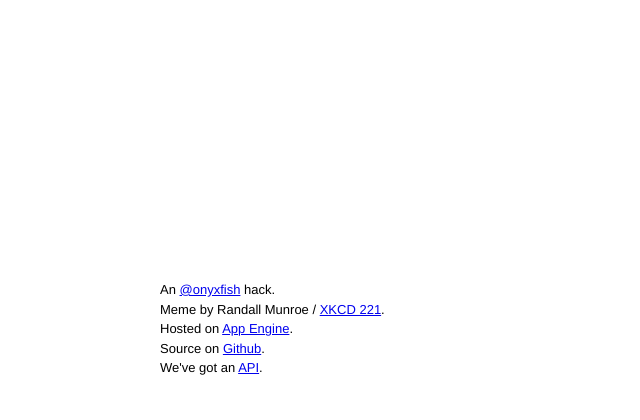
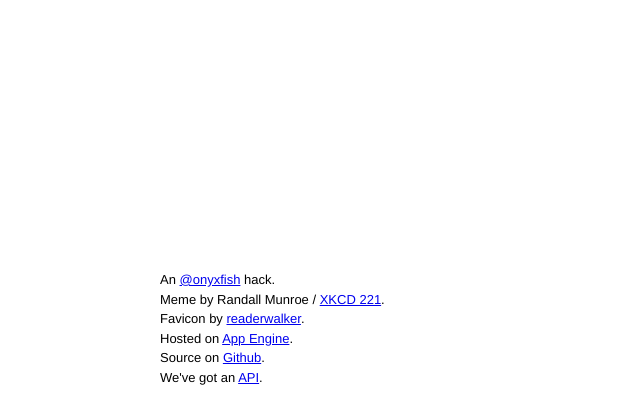
Before and after one commit to onyxfish/fairdiceroll, a Python web app: template templates/home.html in a window 1280 px wide. Shown: the part 400-820 px from the top of the page, without its empty margins (0-640 px from the left). Run offline with Jinja, Linux system fonts and the light colour scheme; the template is opened without the code that fills it, so the values that code supplies are empty; some libraries are stand-ins or nearby versions.

Commit message:
Added photo credit.

```diff
--- a/assets/css/style.css
+++ b/assets/css/style.css
@@ -16,7 +16,7 @@ html, body {
 #header h1 .subhead {font-size: 30px; font-family:monospace;}
 
 #content-wrapper {
-    padding-bottom:140px;
+    padding-bottom:150px;
     width: 960px;
     margin: 0 auto;
 }
@@ -65,7 +65,7 @@ html, body {
 #footer {
     width: 960px;
     margin: 0 auto;
-    margin-top: -140px;
-    height: 140px;
+    margin-top: -150px;
+    height: 150px;
     clear: both;
 }
--- a/templates/base.html
+++ b/templates/base.html
@@ -22,6 +22,7 @@
         <div id="footer">
             An <a href="http://twitter.com/onyxfish">@onyxfish</a> hack.<br />
             Meme by Randall Munroe / <a href="http://xkcd.com/221/">XKCD 221</a>.<br />
+            Favicon by <a href="http://www.flickr.com/photos/readerwalker/5357711327/in/photostream/">readerwalker</a>.<br />
             Hosted on <a href="http://code.google.com/appengine/">App Engine</a>.<br />
             Source on <a href="http://github.com/onyxfish/fairdiceroll">Github</a>.<br />
             We've got an <a href="http://fairdiceroll.com/api/roll?d6=1">API</a>.
```
Also changed, not shown: assets/root/favicon.ico.
